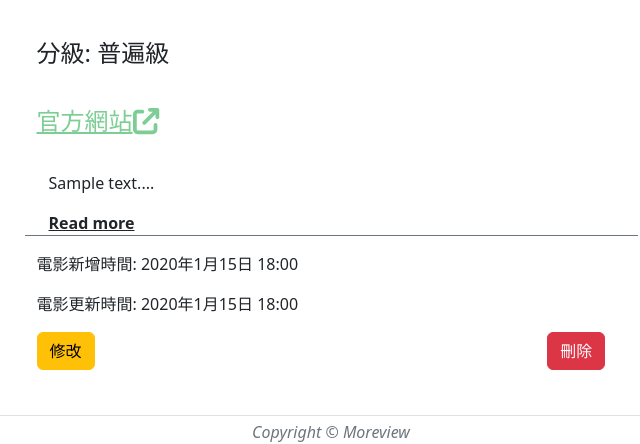
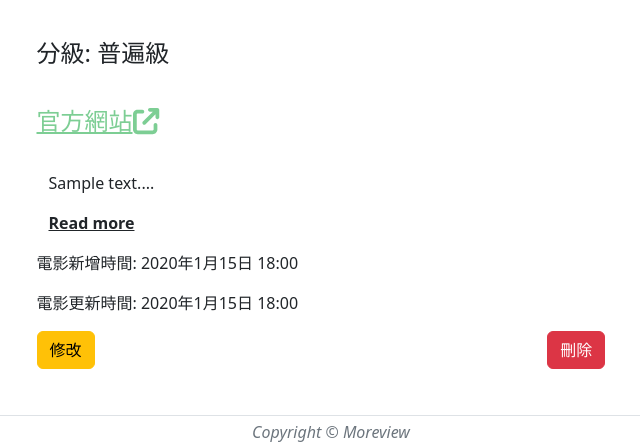
Before and after one commit to hao0608/moreview, a Django app: page /movies/1 in a window 1280 px wide. Shown: the part 356-800 px from the top of the page, without its empty margins (309-949 px from the left). Run offline with Django 4.2, Linux system fonts and the light colour scheme; tables that the repository leaves empty hold one stand-in row (values such as "Sample post"); parts of the project's set-up code (start-up, migrations or seed data) failed here and were passed over; some libraries are stand-ins or nearby versions.

Commit message:
read more

```diff
--- a/templates/movie/movie_detail.html
+++ b/templates/movie/movie_detail.html
@@ -85,7 +85,7 @@
                     </p>
 				</div>
 			</div>
-            <div class="mb-3 row justify-content-between border-bottom border-secondary">
+            <div class="mb-3 row justify-content-between  ">
 				<div class="col-auto me-auto">
 					<!-- <p>{{movie.content | slice:85}}</p> -->
                     <div class="container">
```
